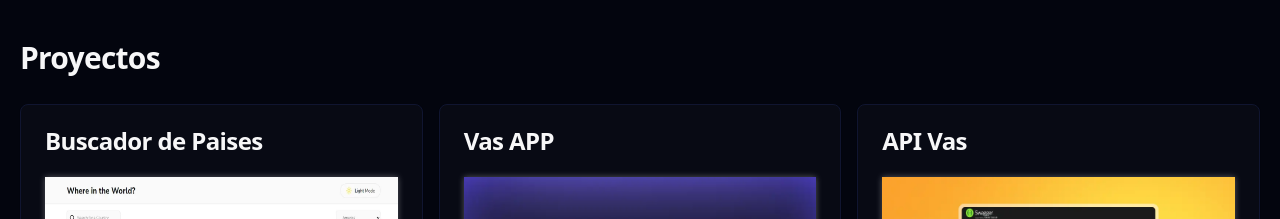
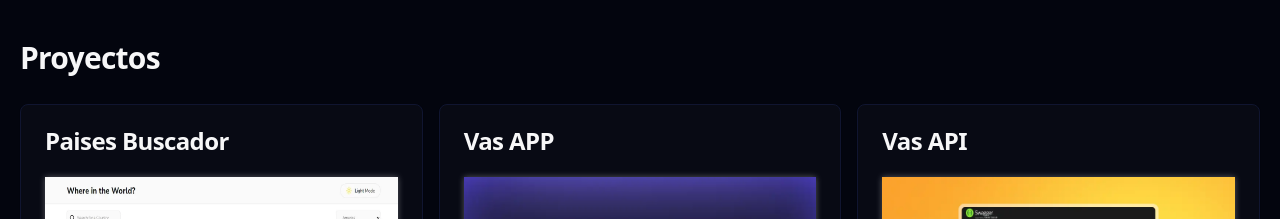
Before and after one commit to kefer16/portafolio, a Next.js app: page / in a window 1280 px wide. Shown: the part 1660-1879 px from the top of the page. Built offline with nearby package versions, Linux system fonts and the light colour scheme.

Commit message:
correccion de nombres de proyectos

```diff
--- a/src/components/projects.tsx
+++ b/src/components/projects.tsx
@@ -26,7 +26,7 @@ export default function Project() {
                <div className="w-full mx-auto grid grid-cols-1 md:grid-cols-2 lg:grid-cols-3 gap-4 mt-5">
                   <Card className="flex flex-col w-full transition ease-in-out  hover:-translate-y-2 duration-150 !p-0">
                      <CardHeader>
-                        <CardTitle>Buscador de Paises</CardTitle>
+                        <CardTitle>Paises Buscador</CardTitle>
                      </CardHeader>
                      <CardContent className="flex flex-col justify-center">
                         <Image
@@ -78,7 +78,7 @@ export default function Project() {
                   </Card>
                   <Card className="flex flex-col w-full transition ease-in-out  hover:-translate-y-2 duration-150 !p-0">
                      <CardHeader>
-                        <CardTitle>API Vas</CardTitle>
+                        <CardTitle>Vas API</CardTitle>
                      </CardHeader>
                      <CardContent className="flex flex-col justify-center">
                         <Image
@@ -106,7 +106,7 @@ export default function Project() {
                   </Card>
                   <Card className="flex flex-col w-full transition ease-in-out  hover:-translate-y-2 duration-150 !p-0">
                      <CardHeader>
-                        <CardTitle>Gamertec</CardTitle>
+                        <CardTitle>Gamertec Website</CardTitle>
                      </CardHeader>
                      <CardContent className="flex flex-col justify-center">
                         <Image
```
